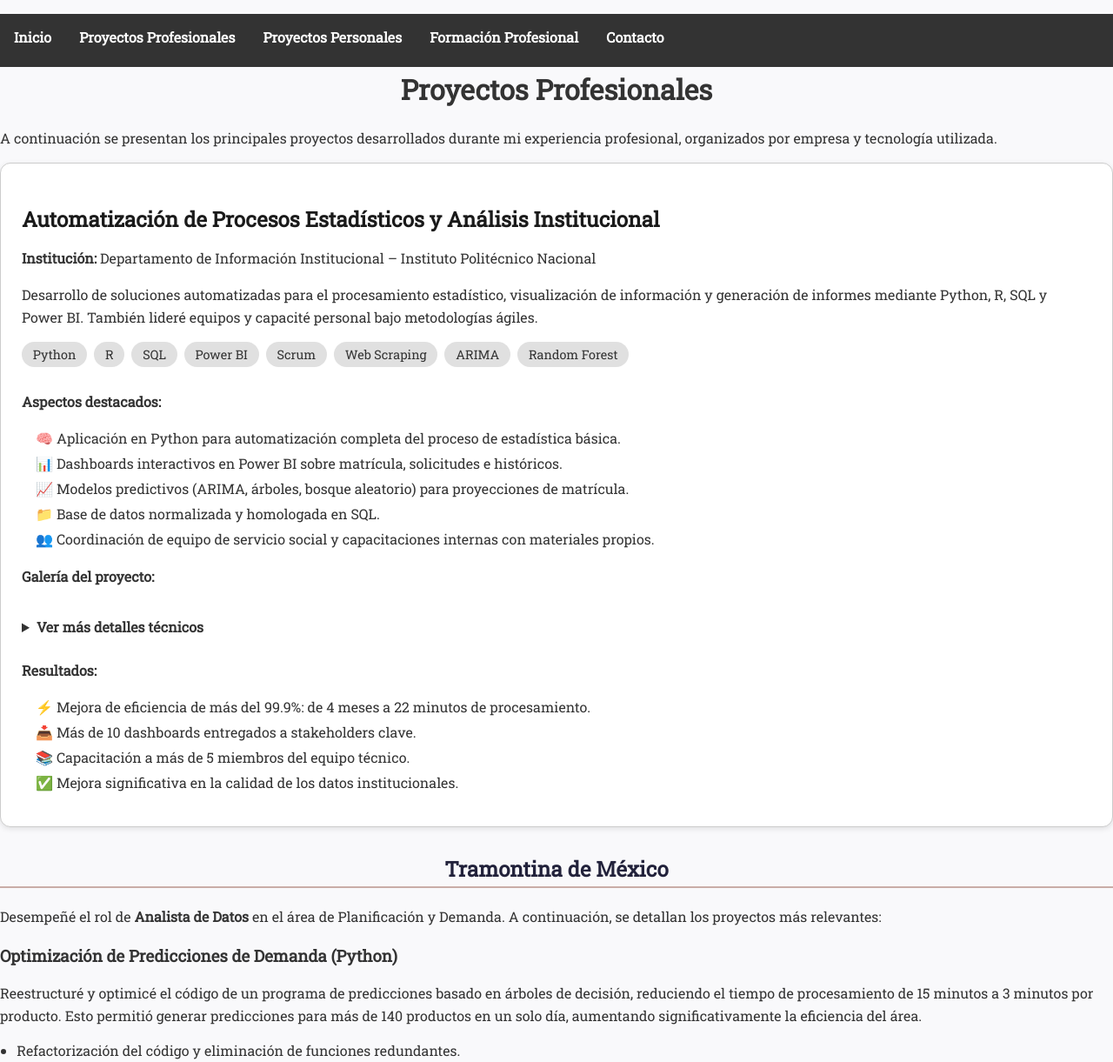
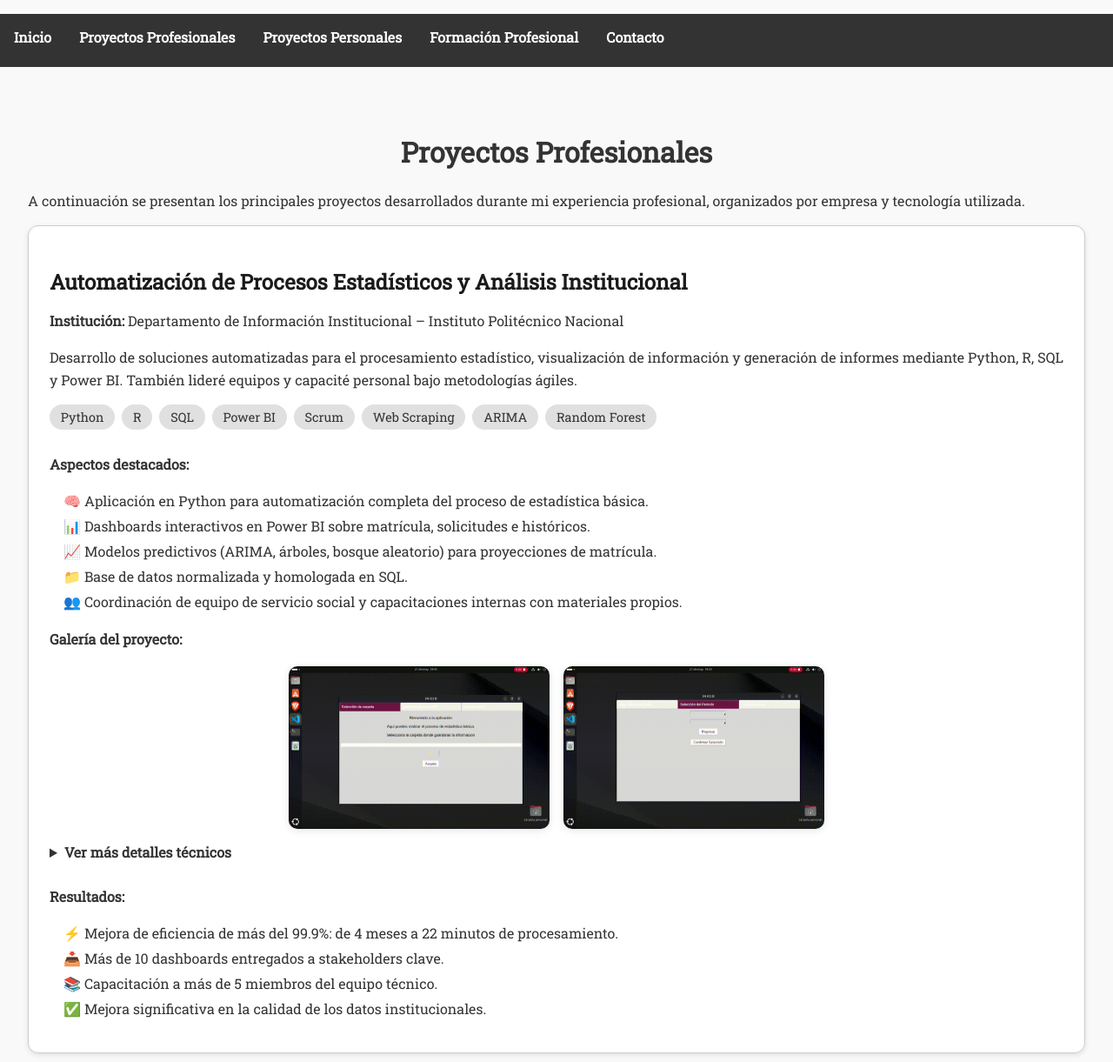
Before and after one commit to orteginsky/orteginsky.github.io, a plain HTML site: page pages/proyectos-profesionales.html in a window 1280 px wide. Shown: the top 1221 px of the page at 87% size. Drawn offline with Linux system fonts and the light colour scheme.

Commit message:
historia del 21 de mayo: actualización, se agregaron gifs y animaciones

```diff
--- a/pages/proyectos-profesionales.html
+++ b/pages/proyectos-profesionales.html
@@ -8,7 +8,9 @@
   <link href="https://fonts.googleapis.com/css2?family=Roboto+Slab&display=swap" rel="stylesheet"/>
   <style>
     body {
-  padding-top: 60px;
+    background-color: #f9f9f9;
+    padding: 2rem;
+    margin-top: 100px;
   }
 
     .project-card {
@@ -48,26 +50,44 @@
     padding-left: 1rem;
   }
 
-  .gallery {
-    display: flex;
-    gap: 1rem;
-    flex-wrap: wrap;
-    margin-top: 1rem;
-  }
-
-  .gallery img {
-    max-width: 100%;
-    width: 300px;
-    border-radius: 8px;
-    box-shadow: 0 1px 4px rgba(0,0,0,0.15);
-  }
-
   details summary {
     cursor: pointer;
     font-weight: bold;
     margin-top: 1rem;
     margin-bottom: 0.5rem;
   }
+  .gallery {
+  display: flex;
+  flex-wrap: wrap;
+  gap: 1rem;
+  justify-content: center;
+  }
+
+  .gallery img {
+    max-width: 300px;
+    border-radius: 10px;
+    box-shadow: 0 2px 10px rgba(0,0,0,0.1);
+    transition: transform 0.3s ease;
+  }
+
+  .gallery img:hover {
+    transform: scale(2);
+  }
+
+  .fade-in {
+    opacity: 0;
+    transform: translateY(20px);
+    animation: fadeInUp 0.6s ease-out forwards;
+  }
+
+  @keyframes fadeInUp {
+    to {
+      opacity: 1;
+      transform: translateY(0);
+    }
+  }
+
+
   </style>
 </head>
 
@@ -76,7 +96,7 @@
   <script src="/js/loadMenu.js"></script>
 
   <main class="clase_pagina">
-    <h1 class="titulo_pagina">Proyectos Profesionales</h1>
+    <h1 class="titulo_pagina fade-in">Proyectos Profesionales</h1>
     <p>A continuación se presentan los principales proyectos desarrollados durante mi experiencia profesional, organizados por empresa y tecnología utilizada.</p>
 
     <!-- Empresa 3 -->
@@ -113,11 +133,8 @@
       <div class="project-images">
         <h4>Galería del proyecto:</h4>
         <div class="gallery">
-          <!--
-          <img src="images/dashboard1.png" alt="Dashboard de matrícula escolar">
-          <img src="images/app-python.png" alt="Aplicación de escritorio en Python">
-          <img src="images/informe.png" alt="Informe automatizado generado">
-          -->
+          <img src="/assets/images/inicio.gif" alt="Inicio de la interfaz grafica de automatización">
+          <img src="/assets/images/webscrapin.gif" alt="Descarga automática">
         </div>
       </div>
 
@@ -139,7 +156,7 @@
       </div>
     </section>
 
-    <!-- Empresa 2 -->
+    <!-- Lugar 2 -->
     <section id="tramontina">
       <h2>Tramontina de México</h2>
       <p>Desempeñé el rol de <strong>Analista de Datos</strong> en el área de Planificación y Demanda. A continuación, se detallan los proyectos más relevantes:</p>
@@ -175,10 +192,6 @@
 
     </section>
 
-    <!-- Puedes copiar la estructura y repetir para otras empresas -->
-    <!-- Empresa 2: Distribuidora Balban -->
-    <!-- Empresa 3: Dirección de Información Institucional -->
-
   </main>
 </body>
 </html>
```
Also changed, not shown: index.html (+13 -1 lines), assets/images/inicio.gif (added), assets/images/webscrapin.gif (added).
